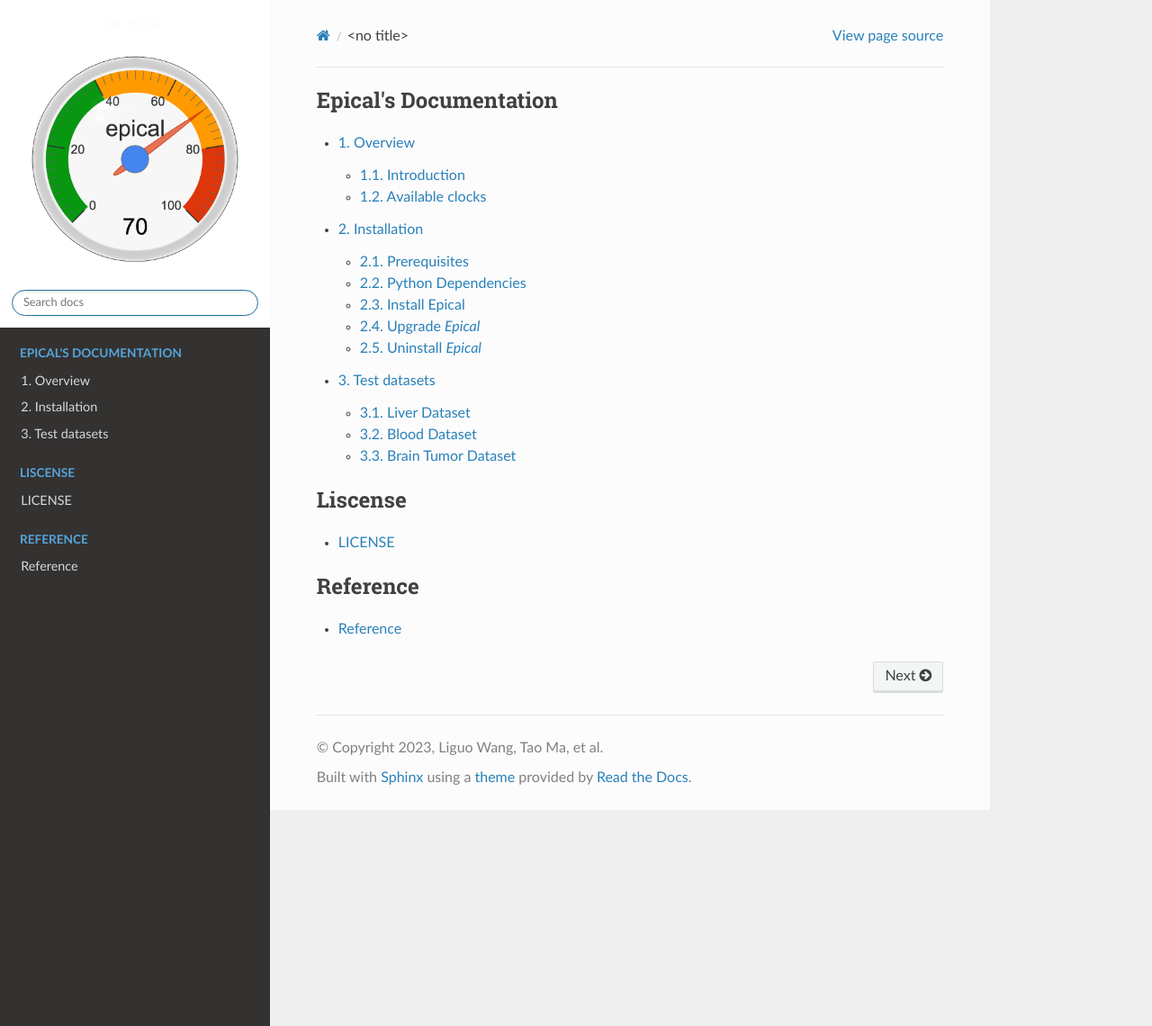
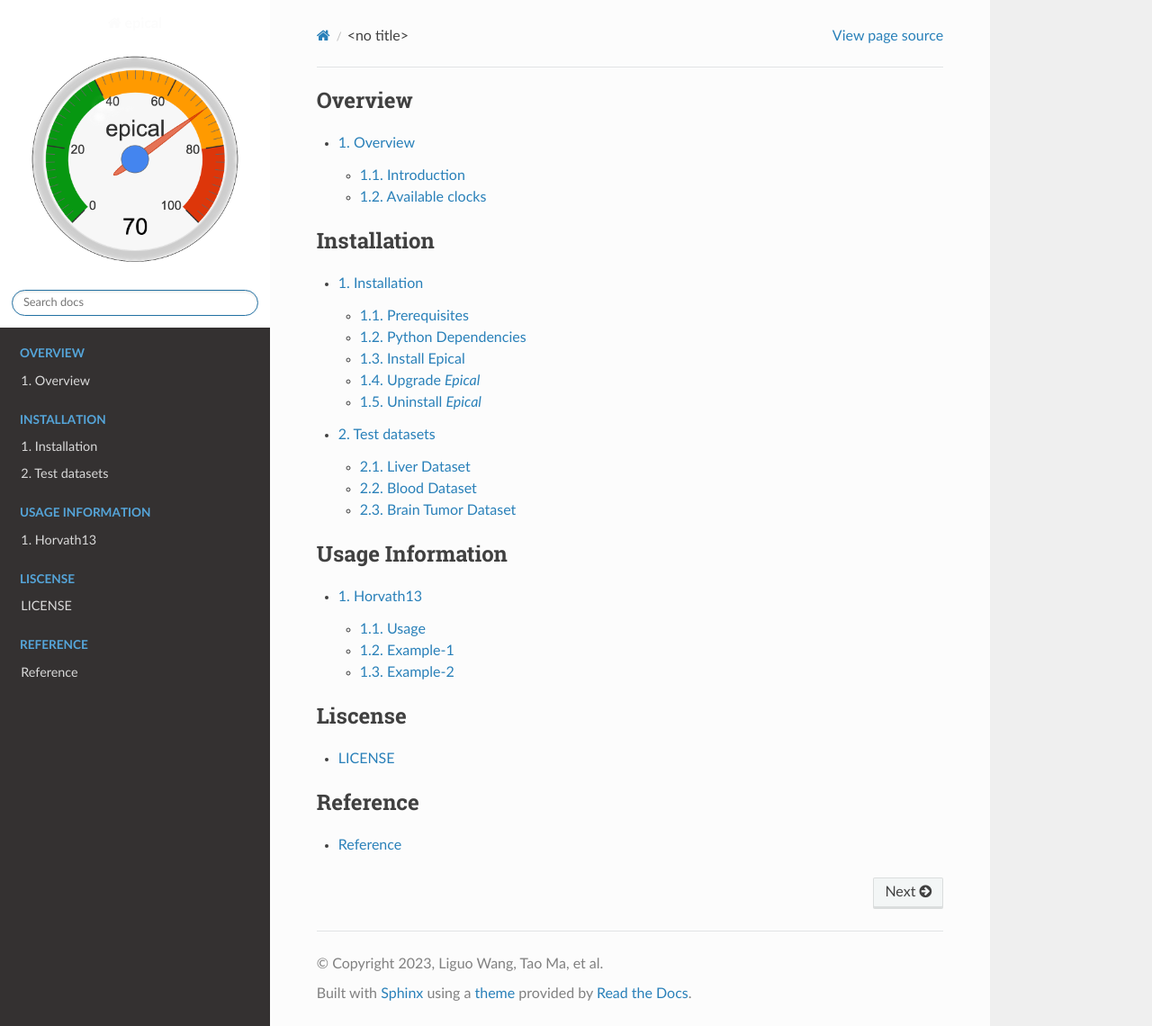
Before and after one commit to liguowang/epical, a Sphinx documentation site: the page built from docs/source/index.rst, in a window 1280 px wide and 1140 px high. Shown: the whole window at 90% size. Built offline with Sphinx 7.4.7 and the Read the Docs theme 2.0.0, drawn with Linux system fonts in a browser that asks for light colours; some of the changed lines change nothing that is shown.

Commit message:
update docs

```diff
--- a/docs/source/index.rst
+++ b/docs/source/index.rst
@@ -5,14 +5,27 @@
 
 
 .. toctree::
-   :caption: Epical's Documentation
+   :caption: Overview
    :numbered:
    :maxdepth: 2
 
    overview
+
+.. toctree::
+   :caption: Installation
+   :numbered:
+   :maxdepth: 2
+
    installation
-   dataset
+   testdat
 
+.. toctree::
+   :caption: Usage Information
+   :numbered:
+   :glob:
+   :maxdepth: 2
+
+   usage/*
 
 .. toctree::
    :caption: Liscense
--- /dev/null
+++ b/docs/source/usage/Horvath13.rst
@@ -0,0 +1,173 @@
+Horvath13
+=========
+
+The :code:`Horvath13` command calculates the DNA methylation clock developed by Steve Horvath, as published in 2013 [1]_.
+
+.. note::
+   All the commands are case-sensitive.
+
+Usage
+-----
+.. code-block:: text
+
+  usage: epical Horvath13 [-h] [-o out_prefix] [-p PERCENT] [-d DELIMITER]
+                          [-f {pdf,png}] [-m meta_file] [-l log_file]
+                          [--impute {-1,0,1,2,3,4,5,6,7,8,9,10}] [-r ref_file]
+                          [--overwrite] [--debug]
+                          Input_file
+
+  positional arguments:
+    Input_file            The input tabular structure file containing DNA
+                          methylation data. This filemust have a header row,
+                          which contains the names or labels for samples
+                          Thefirst column of this file should contain CpG IDs.
+                          The remaining cells in thefile should contain DNA
+                          methylation beta values, represented as floating-
+                          pointnumbers between 0 and 1. Use a TAB, comma, or any
+                          other delimiter to separatethe columns. Use 'NaN' or
+                          'NA' to represent missing values. This file can be a
+                          regular text file or compressed file (".gz", ".Z",
+                          ".z", ".bz", ".bz2", ".bzip2").
+  options:
+    -h, --help            show this help message and exit
+    -o out_prefix, --output out_prefix
+                          The PREFIX of output files. If no PREFIX is provided,
+                          the default prefix "clock_name_out" is used. The
+                          generated output files include:
+                          "<PREFIX>.DNAm_age.tsv": This file contains the
+                          predicted DNAm age. "<PREFIX>.used_CpGs.tsv": This
+                          file lists the CpGs that were used to calculate the
+                          DNAm age. "<PREFIX>.missed_CpGs.txt": This file
+                          provides a list of clock CpGs that were missed or
+                          excluded from the input file. "<PREFIX>.coef.tsv":
+                          This file contains a list of clock CpGs along with
+                          their coefficients. The last column indicates whether
+                          the CpG is included in the calculation.
+                          "<PREFIX>.plots.R": This file is an R script used to
+                          generate visualization plots.
+                          "<PREFIX>.coef_plot.pdf": This file is the coefficient
+                          plot in either PDF or PNG format.
+    -p PERCENT, --percent PERCENT
+                          The maximum allowable percentage of missing CpGs. Set
+                          to 0.2 (20%) by default, which means that if more than
+                          20% of the clock CpGs are missing, the estimation of
+                          DNAm age cannot be performed.
+    -d DELIMITER, --delimiter DELIMITER
+                          Separator (usually TAB or comma) used in the input
+                          file. If the separator is not provided, the program
+                          will automatically detect the separator.
+    -f {pdf,png}, --format {pdf,png}
+                          Figure format of the output coef plot. It must be
+                          "pdf" or "png". The default is "pdf".
+    -m meta_file, --metadata meta_file
+                          This file contains the meta information for each
+                          sample. This file must have a header row, which
+                          contains the names or labels for variables (such as
+                          "Sex", "Age"). If the header row includes an "Age"
+                          column, a scatter plot will be generated to display
+                          the correlation between chronological age and
+                          predicted DNAm age. The first column of this file
+                          should contain sample IDs. The default value is None,
+                          indicating that no meta information file is provided.
+    -l log_file, --log log_file
+                          This file is used to save the log information. By
+                          default, if no file is specified (None), the log
+                          information will be printed to the screen.
+    --impute {-1,0,1,2,3,4,5,6,7,8,9,10}
+                          The imputation method code must be one of the 12
+                          digits including (-1, 0, 1, 2, 3, 4, 5, 6, 7, 8, 9,
+                          10). The interpretations are: -1: Remove CpGs with any
+                          missing values. 0: Fill all missing values with '0.0'.
+                          1: Fill all missing values with '1.0'. 2: Fill the
+                          missing values with **column mean** 3: Fill the
+                          missing values with **column median** 4: Fill the
+                          missing values with **column min** 5: Fill the missing
+                          values with **column max** 6: Fill the missing values
+                          with **row mean** 7: Fill the missing values with
+                          **row median** 8: Fill the missing values with **row
+                          min** 9: Fill the missing values with **row max** 10:
+                          Fill the missing values with **external reference** If
+                          10 is specified, an external reference file must be
+                          provided.
+    -r ref_file, --ref ref_file
+                          The external reference file contains two columns,
+                          separated by either tabs or commas. The first column
+                          represents the probe ID, while the second column
+                          contains the corresponding beta values.
+    --overwrite           If set, over-write existing output files.
+    --debug               If set, print detailed information for debugging.
+
+Example-1
+---------
+
+**Input**
+
+The beta value spreadsheet (`blood_N20_MethylationEPIC-v1.0_beta.tsv.gz <https://sourceforge.net/projects/epical/files/blood_N20_MethylationEPIC-v1.0_beta.tsv.gz/download>`_) is the only required input file.
+
+.. code-block::
+
+ $ epical Horvath13 blood_N20_MethylationEPIC-v1.0_beta.tsv.gz -o output1
+ 2024-01-07 09:15:01 [INFO]  The prefix of output files is set to "output1".
+ 2024-01-07 09:15:01 [INFO]  Loading Horvath13 clock data ...
+ 2024-01-07 09:15:01 [INFO]  Clock's name: "Horvath13"
+ 2024-01-07 09:15:01 [INFO]  Clock was trained from: "Pan-tissue"
+ 2024-01-07 09:15:01 [INFO]  Clock's unit: "years"
+ 2024-01-07 09:15:01 [INFO]  Number of CpGs used: 353
+ ...
+
+**Output**
+
+A total of 6 files are generated.
+
+1. output1.predictorCpG_coef.tsv
+
+   * *This file contains three columns: 1) All the predictor CpG ID; 2) Coefficients of elastic net regression; 3) Flag (True/False) indicating CpG presence in the input beta value spreadsheet.*
+
+2. output1.predictorCpG_found.tsv
+
+   * *Contains predictor CpGs and their beta values used for DNA methylation age calculation.*
+
+3. output1.predictorCpG_missed.tsv
+
+   * *Contains missed predictor CpGs from the input beta value spreadsheet.*
+
+4. output1.DNAm_age.tsv
+
+   * *This file contains the sample ID (1st column) and the predicted DNA methylation age (2nd column). If a meta-information file is provided, its variables are also copied into this file (See Example-2).*
+
+5. output1.coef_plot.pdf
+
+   * *Ranked predictor CpG plot. All predictor CpGs were ranked by their coefficients increasingly, then missed CpGs were marked as red circles with a cross, while
+     those used CpGs were marked as grey circles.*
+
+.. image:: ../_static/coef_plot.png
+   :height: 600 px
+   :width: 600 px
+   :scale: 100 %
+
+6. output1.plots.R
+
+   * *R script to generate the ranked predictor CpG plot described above.*
+
+Example-2
+---------
+
+.. code-block::
+
+ $ epical Horvath13 blood_N20_MethylationEPIC-v1.0_beta.tsv.gz -o output2 \
+   -m blood_N20_info.tsv
+
+In this case, a meta information: `blood_N20_info.tsv <https://sourceforge.net/projects/epical/files/blood_N20_info.tsv/download>`_ file is provided. In addition to the 6 output files described above, another scatter plot will be generated showing the concordance of **chronological age** (X-axis) and **predicted age** (Y-axis).
+
+.. image:: ../_static/correlation.png
+   :height: 600 px
+   :width: 600 px
+   :scale: 100 %
+
+*In the plot, each dot represents a sample. The blue solid line is the linear regression line for all predicted ages. The red dashed line represents the diagonal (dots on this line have identical chronological and predicted ages). Samples above and below the red dashed line indicate age acceleration and deceleration trends, respectively.*
+
+.. note::
+   * The sample IDs must match between the beta value spreadsheet and the meta information file.
+   * The meta information file must have a column named "Age".
+
+.. [1] Horvath S. DNA methylation age of human tissues and cell types [published correction appears in Genome Biol. 2015;16:96]. Genome Biol. 2013;14(10):R115. doi:10.1186/gb-2013-14-10-r115
```
Also changed, not shown: docs/source/_static/coef_plot.png (added), docs/source/_static/correlation.png (added), docs/source/testdat.rst (renamed from docs/source/dataset.rst).
